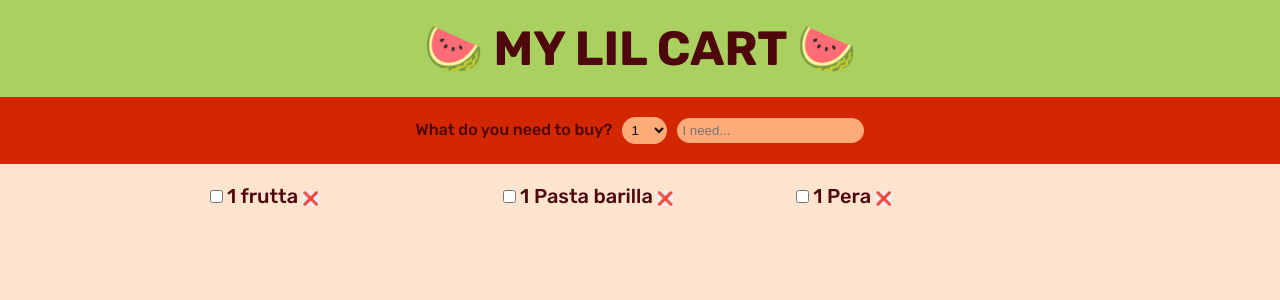
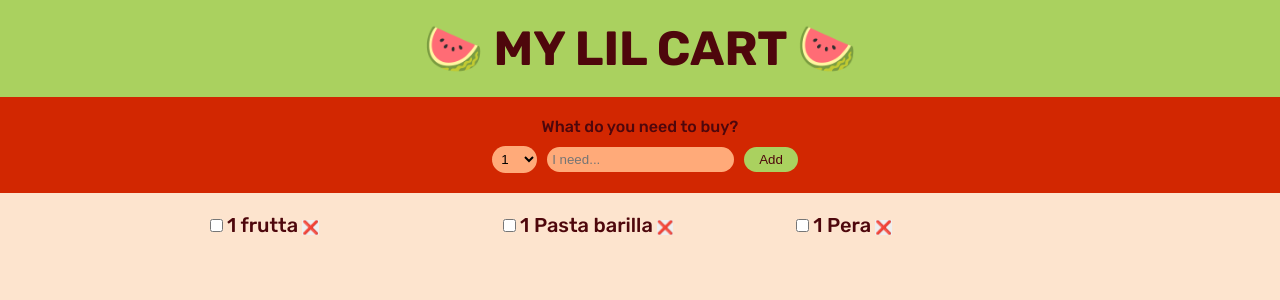
Before and after one commit to MarilisaMoio/my-lil-cart, a React (Create React App) app: page / in a window 1280 px wide. Shown: the top 300 px of the page. Built offline with nearby package versions, Linux system fonts and the light colour scheme.

Commit message:
feat: add dynamic add and delete

```diff
--- a/src/Add.js
+++ b/src/Add.js
@@ -1,13 +1,35 @@
-export default function Add(){
+import { useState } from "react"
+
+export default function Add({ onAddItem }){
+    const [quantity, setQuantity] = useState(1);
+    const [itemName, setItemName] = useState("")
+
+    function handleSubmit(e){
+        e.preventDefault();
+
+        if(!itemName) return;
+
+        const newItem = { name: itemName, quantity, inCart: false, id: Date.now() }
+
+        setQuantity(1);
+        setItemName("");
+
+        onAddItem(newItem)
+
+    }
+
     return (
         <section className="add">
             <div className="container text-center">
                 <span>What do you need to buy?</span>
-                <select name="quantity">
-                    {Array.from({length: 20}, (_, i) => i + 1)
-                    .map((num) => (<option value={num} key={num}>{num}</option>))}
-                </select>
-                <input type="text" name="item" placeholder="I need..." />
+                <form onSubmit={handleSubmit} >
+                    <select name="quantity" value={quantity} onChange={(e) => setQuantity(e.target.value)}>
+                        {Array.from({length: 20}, (_, i) => i + 1)
+                        .map((num) => (<option value={num} key={num}>{num}</option>))}
+                    </select>
+                    <input type="text" name="item" placeholder="I need..." value={itemName} onChange={(e) => setItemName(e.target.value)} />
+                    <button>Add</button>
+                </form>
             </div>
         </section>
     )
--- a/src/App.js
+++ b/src/App.js
@@ -1,15 +1,47 @@
+import { useState } from "react"
 import './index.css';
 import Header from './Header'
 import Add from './Add'
 import List from './List'
 
 function App() {
+  let testList = [
+    {
+        id: 1,
+        quantity: 1,
+        name: "frutta",
+        inCart: false
+    },
+    {
+        id: 2,
+        quantity: 1,
+        name: "Pasta barilla",
+        inCart: false
+    },
+    {
+        id: 3,
+        quantity: 1,
+        name: "Pera",
+        inCart: false
+    },
+]
+
+  const [list, setList] = useState(testList);
+
+  function handleDeleteItem(id){
+    setList((list) => list.filter((el) => el.id !== id))
+  }
+
+  function handleAddItem(item){
+    setList([...list, item])
+  }
+
   return (
     <div className="App">
       <Header></Header>
       <main>
-        <Add></Add>
-        <List></List>
+        <Add list={list} onAddItem={handleAddItem}></Add>
+        <List list={list} onDeleteItem={handleDeleteItem}></List>
       </main>
     </div>
   );
--- a/src/List.js
+++ b/src/List.js
@@ -1,38 +1,15 @@
-import { useState } from "react"
 import ListItem from "./ListItem"
 
-export default function List(){
-    let testList = [
-        {
-            id: 1,
-            quantity: 1,
-            name: "frutta",
-            inCart: false
-        },
-        {
-            id: 2,
-            quantity: 1,
-            name: "Pasta barilla",
-            inCart: false
-        },
-        {
-            id: 3,
-            quantity: 1,
-            name: "Pera",
-            inCart: false
-        },
-    ]
-
-    const [list, setList] = useState(testList);
+export default function List({ list, onDeleteItem }){
 
     return (
         <section className="list">
             <div className="container">
                 {list.length > 0 &&
                 <ul>
-                    {list.map((el) => <ListItem item={el} key={el.id}></ListItem>)}
+                    {list.map((el) => <ListItem item={el} onDeleteItem={onDeleteItem} key={el.id}></ListItem>)}
                 </ul>}
-                {testList.length === 0 && <span>There's no items in your cart!</span>}
+                {list.length === 0 && <span>There's no items in your cart!</span>}
             </div>
         </section>
     )
--- a/src/ListItem.js
+++ b/src/ListItem.js
@@ -1,9 +1,9 @@
-export default function ListItem({ item }){
+export default function ListItem({ item, onDeleteItem }){
     return (
         <li>
             <input type="checkbox" name="inCart" />
             <span>{item.quantity} {item.name}</span>
-            <button>❌</button>
+            <button onClick={() => onDeleteItem(item.id)}>❌</button>
         </li>
     )
 }
--- a/src/index.css
+++ b/src/index.css
@@ -19,7 +19,7 @@ ul, ol {
   --red: #D22701;
   --orange: #ffaa79;
   --green: #AAD15f;
-  --light-blue: #72dddb;
+  --light-blue: #96e0df;
 }
 
 body {
@@ -73,6 +73,17 @@ main{
         border-color: var(--green);
       }
     }
+    & button{
+      padding: 5px 15px;
+      border-radius: 15px;
+      background-color: var(--green);
+      font-weight: 500;
+      color:var(--main-dark)
+    }
+  }
+
+  form{
+    margin-top: 10px;
   }
 /* #endregion ADD */
 
```
